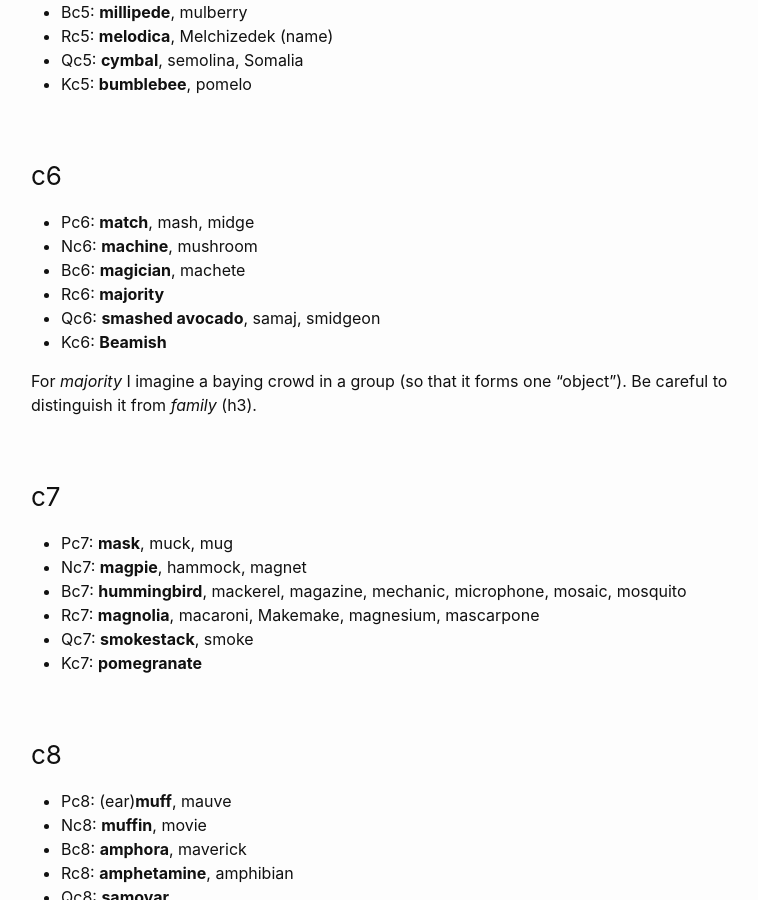
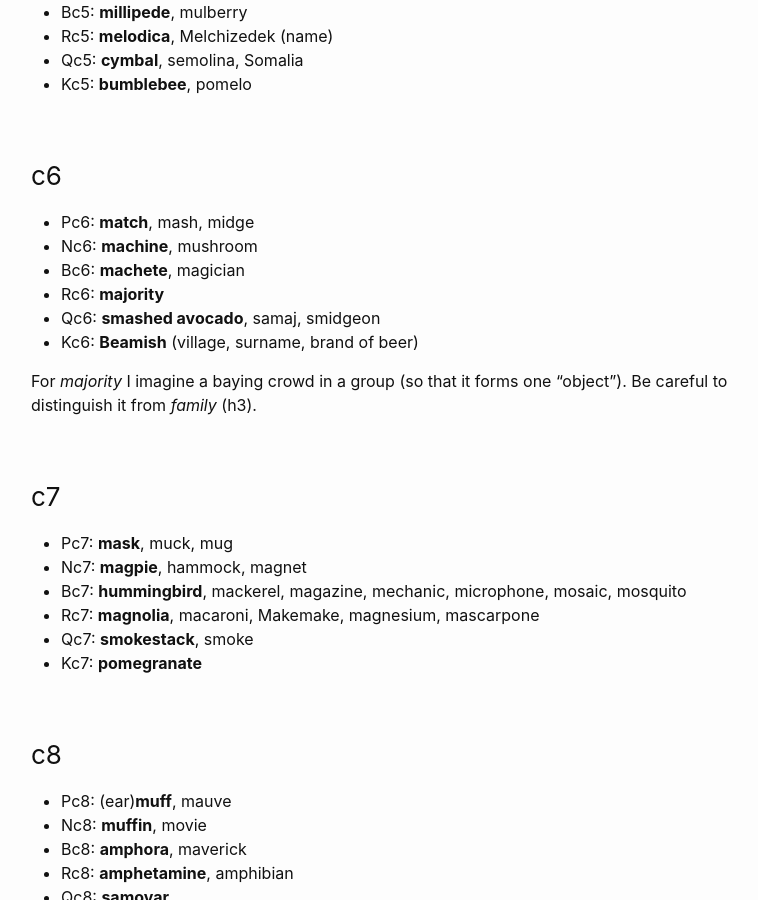
Before and after one commit to liontailedmacaque/liontailedmacaque.github.io, a Jekyll site: the page built from chessmemorypalace/picturewords.md, in a window 1280 px wide and 900 px high, scrolled down 5822 px. Shown: the whole window, without its empty margins (239-997 px from the left). Built offline with Jekyll 4.4.1, drawn with Linux system fonts in a browser that asks for light colours.

Commit message:
Update picturewords.md

```diff
--- a/chessmemorypalace/picturewords.md
+++ b/chessmemorypalace/picturewords.md
@@ -274,10 +274,10 @@ The c in *scimitar* is silent.
 
 - Pc6: **match**, mash, midge
 - Nc6: **machine**, mushroom
-- Bc6: **magician**, machete
+- Bc6: **machete**, magician
 - Rc6: **majority**
 - Qc6: **smashed avocado**, samaj, smidgeon
-- Kc6: **Beamish**
+- Kc6: **Beamish** (village, surname, brand of beer)
 
 For *majority* I imagine a baying crowd in a group (so that it forms one "object"). Be careful to distinguish it from *family* (h3).
 
```
